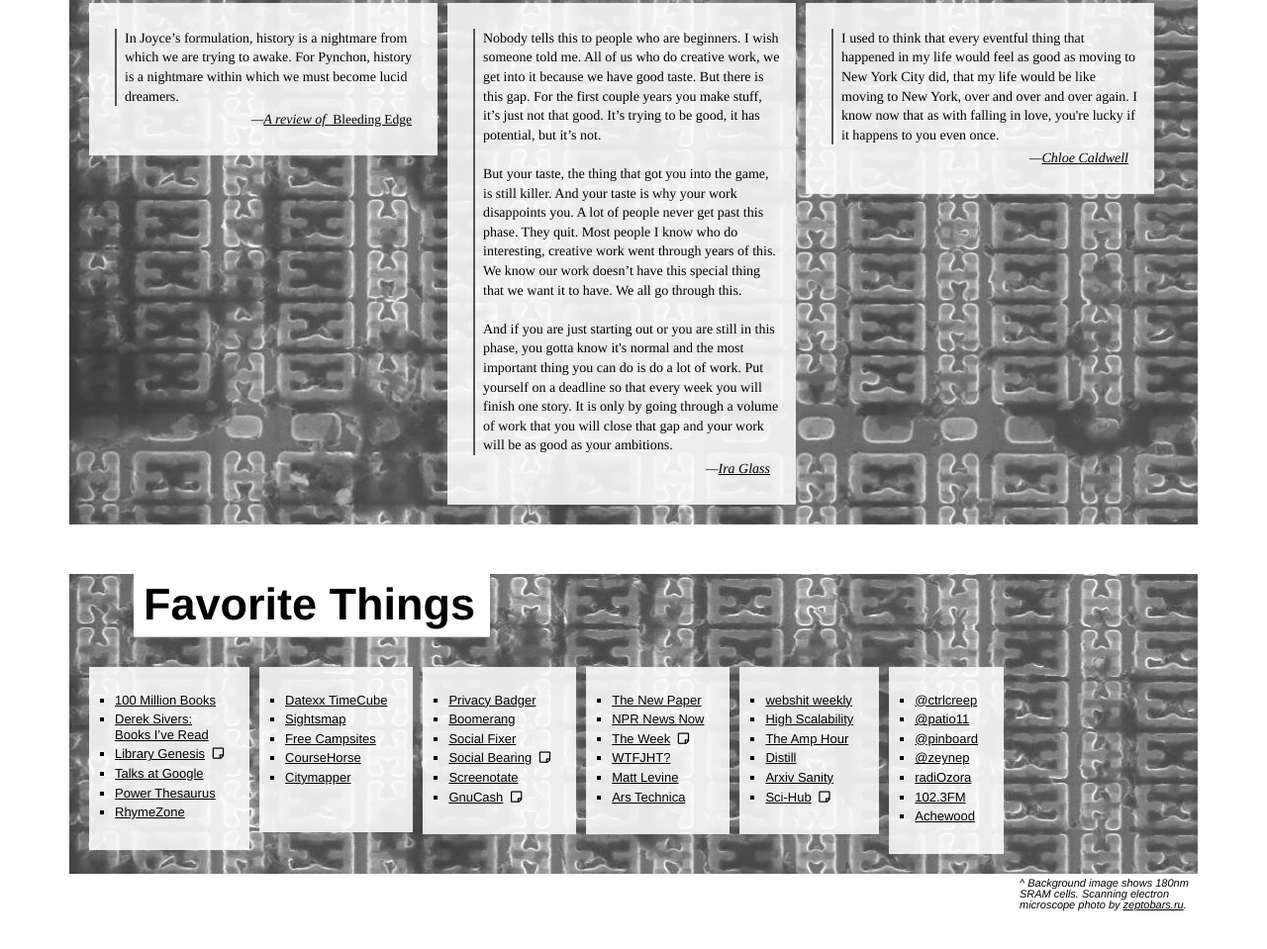
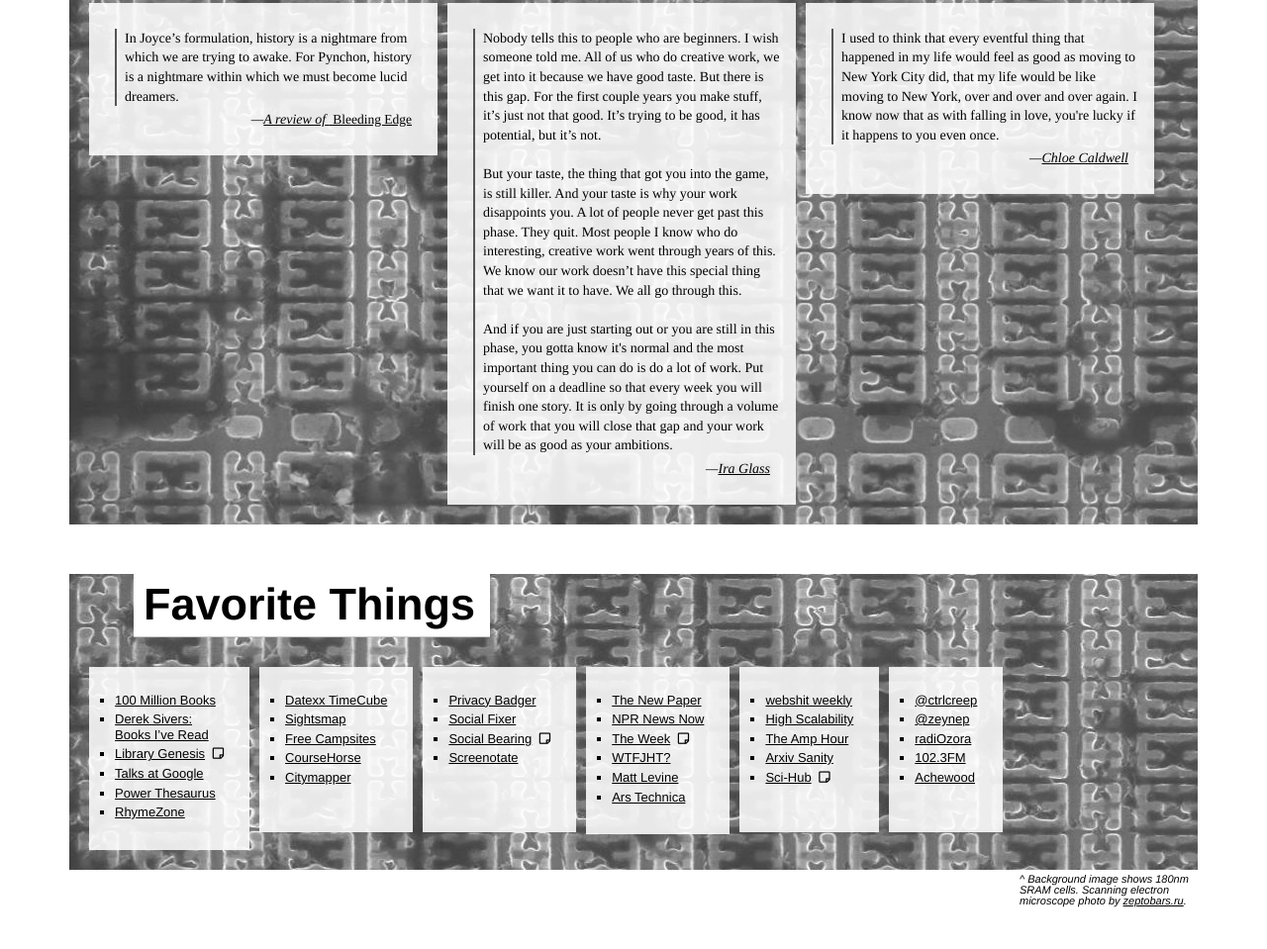
Before and after one commit to qqrs/qqrs_us, a plain HTML site: page index.html in a window 1280 px wide. Shown: the part 2519-3478 px from the top of the page at 99% size. Drawn offline with Linux system fonts and the light colour scheme.

Commit message:
Remove some Favorite Things

```diff
--- a/index.html
+++ b/index.html
@@ -469,7 +469,6 @@
       <ul>
 
         <li><a href="https://www.eff.org/privacybadger">Privacy Badger</a></li>
-        <li><a href="https://www.boomeranggmail.com/">Boomerang</a></li>
         <li><a href="https://socialfixer.com/">Social Fixer</a></li>
         <li>
           <a href="https://socialbearing.com/">Social Bearing</a>
@@ -478,12 +477,6 @@
           </i>
         </li>
         <li><a href="https://screenotate.com/">Screenotate</a></li>
-        <li>
-          <a href="https://www.gnucash.org/docs/v3/C/gnucash-guide/basics-accounting1.html">GnuCash</a>
-          <i class="far fa-sticky-note tooltip-container">
-            <div class="tooltip">Ledger and beancount, too.</div>
-          </i>
-        </li>
 
       </ul>
     </div>
@@ -510,7 +503,6 @@
         <li><a href="http://n-gate.com/hackernews/">webshit weekly</a></li>
         <li><a href="http://highscalability.com/">High Scalability</a></li>
         <li><a href="https://theamphour.com/">The Amp Hour</a></li>
-        <li><a href="https://distill.pub/">Distill</a></li>
         <li><a href="http://www.arxiv-sanity.com/">Arxiv Sanity</a></li>
         <li>
           <a href="https://sci-hub.tw/https://onlinelibrary.wiley.com/doi/abs/10.1002/app.40969">Sci-Hub</a>
@@ -525,8 +517,6 @@
       <ul>
 
         <li><a href="https://twitter.com/ctrlcreep">@ctrlcreep</a></li>
-        <li><a href="https://twitter.com/patio11">@patio11</a></li>
-        <li><a href="https://twitter.com/Pinboard">@pinboard</a></li>
         <li><a href="https://twitter.com/zeynep">@zeynep</a></li>
         <li><a href="https://radiozora.fm">radiOzora</a></li>
         <li><a href="http://cast5.servcast.net:2821/listen.pls?sid=1">102.3FM</a></li>
```
